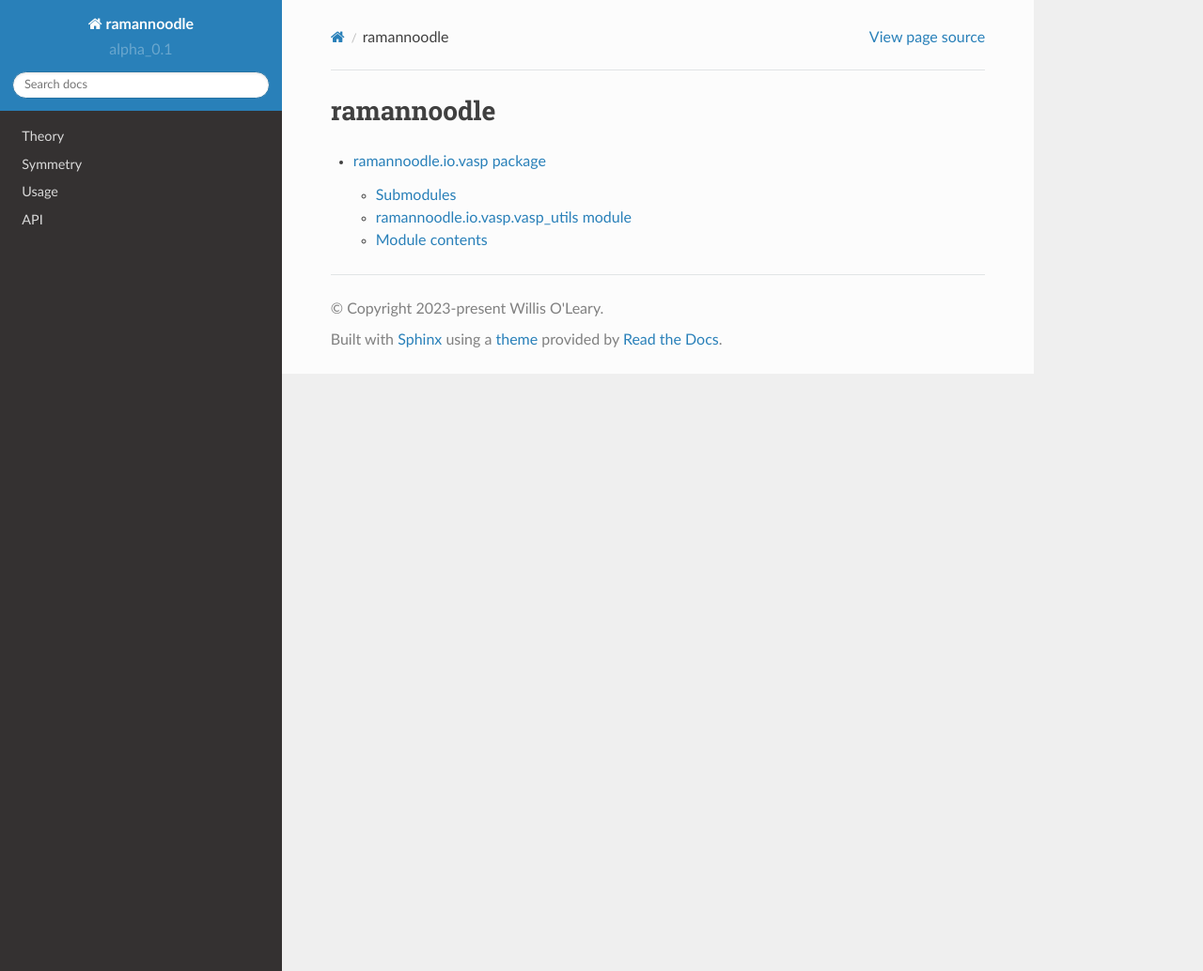
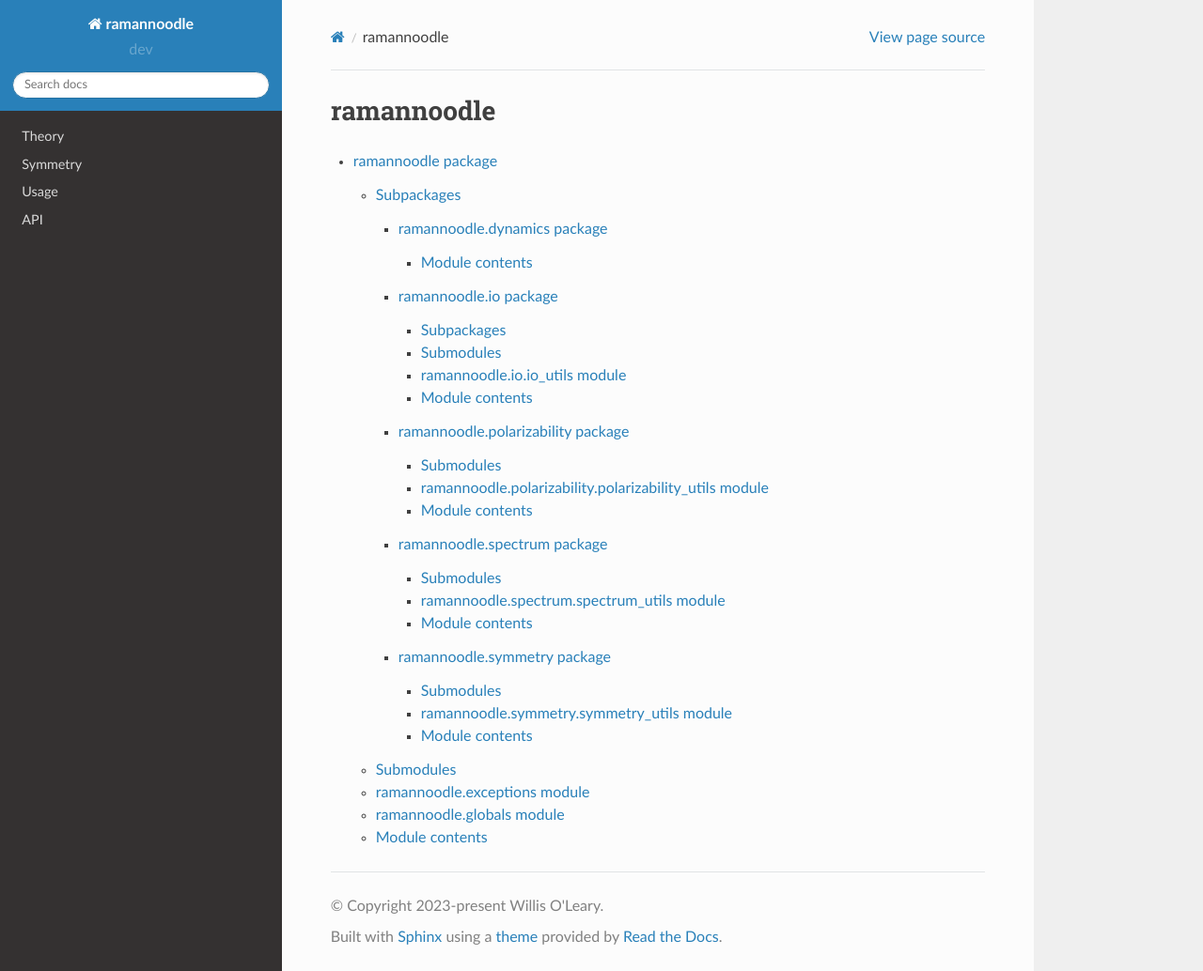
Before and after one commit to wolearyc/ramannoodle, a Sphinx documentation site: the page built from docs/source/modules.rst, in a window 1280 px wide and 1034 px high. Shown: the whole window at 94% size. Built offline with Sphinx 7.4.7 and the Read the Docs theme 2.0.0, drawn with Linux system fonts in a browser that asks for light colours.

Commit message:
documentation pass

```diff
--- a/docs/source/conf.py
+++ b/docs/source/conf.py
@@ -8,8 +8,8 @@ project = 'ramannoodle'
 copyright = "2023-present Willis O'Leary"
 author = "Willis O'Leary"
 
-release = 'alpha_0.1'
-version = 'alpha_0.1'
+release = 'dev'
+version = 'dev'
 
 # -- General configuration
 
@@ -22,6 +22,7 @@ extensions = [
     'sphinx.ext.napoleon',
     'sphinx_rtd_theme',
 ]
+autodoc_typehints = 'description'
 
 intersphinx_mapping = {
     'python': ('https://docs.python.org/3/', None),
--- a/docs/source/generated/ramannoodle.rst
+++ /dev/null
@@ -1,4 +0,0 @@
-ramannoodle
-===========
-
-.. automodule:: ramannoodle
--- a/docs/source/modules.rst
+++ b/docs/source/modules.rst
@@ -4,4 +4,4 @@ ramannoodle
 .. toctree::
    :maxdepth: 4
 
-   ramannoodle.io.vasp
+   ramannoodle
--- a/docs/source/ramannoodle.rst
+++ b/docs/source/ramannoodle.rst
@@ -1,7 +1,41 @@
-ramannoodle module
-==================
+ramannoodle package
+===================
 
-.. automodule:: ramannoodle.io.vasp
+Subpackages
+-----------
+
+.. toctree::
+   :maxdepth: 4
+
+   ramannoodle.dynamics
+   ramannoodle.io
+   ramannoodle.polarizability
+   ramannoodle.spectrum
+   ramannoodle.symmetry
+
+Submodules
+----------
+
+ramannoodle.exceptions module
+-----------------------------
+
+.. automodule:: ramannoodle.exceptions
    :members:
    :undoc-members:
    :show-inheritance:
+
+ramannoodle.globals module
+--------------------------
+
+.. automodule:: ramannoodle.globals
+   :members:
+   :undoc-members:
+   :show-inheritance:
+
+Module contents
+---------------
+
+.. automodule:: ramannoodle
+   :members:
+   :undoc-members:
+   :show-inheritance:
--- a/docs/source/ramannoodle.spectrum.rst
+++ b/docs/source/ramannoodle.spectrum.rst
@@ -1,5 +1,16 @@
 ramannoodle.spectrum package
 ============================
+
+Submodules
+----------
+
+ramannoodle.spectrum.spectrum\_utils module
+-------------------------------------------
+
+.. automodule:: ramannoodle.spectrum.spectrum_utils
+   :members:
+   :undoc-members:
+   :show-inheritance:
 
 Module contents
 ---------------
```
